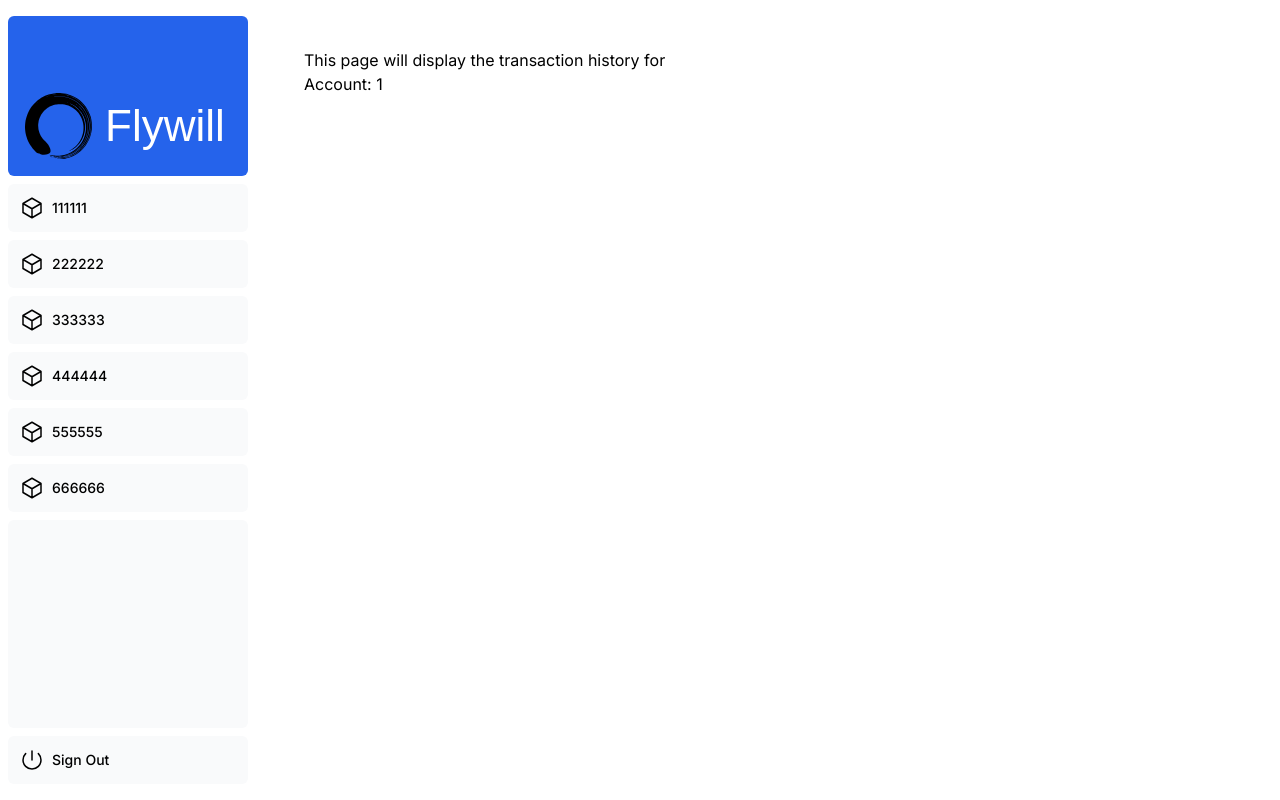
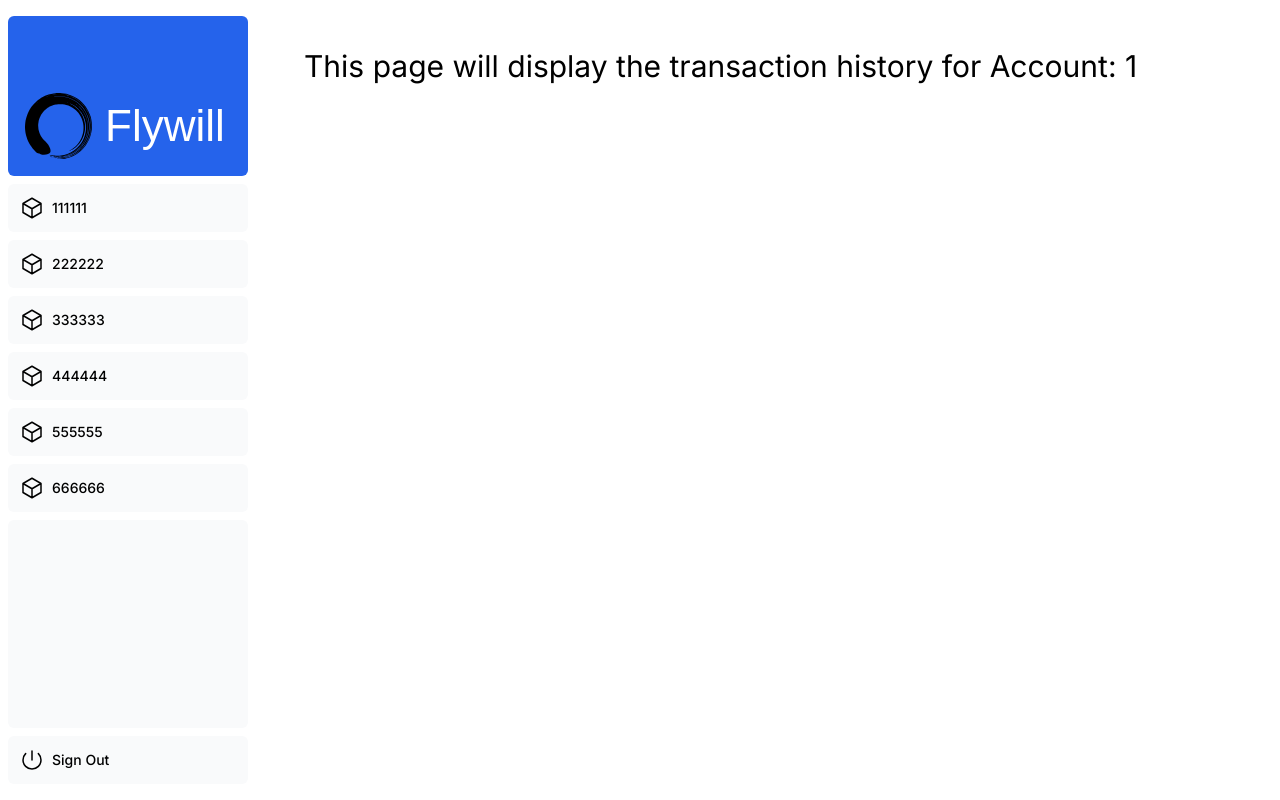
Before and after one commit to chohanbin/flywheel-web-service, a Next.js app: page /dashboard/1 in a window 1280 px wide. Built offline with nearby package versions, Linux system fonts and the light colour scheme; a web font is replaced by a local one.

Commit message:
Enlarge the debug text in the dashboard page

```diff
--- a/app/dashboard/[accountId]/page.tsx
+++ b/app/dashboard/[accountId]/page.tsx
@@ -5,8 +5,10 @@ export default function AccountHistoryPage({
 }) {
   return (
     <>
-      <h1>This page will display the transaction history for</h1>
-      <h1>Account: {params.accountId}</h1>
+      <p className="text-3xl">
+        This page will display the transaction history for Account:{" "}
+        {params.accountId}
+      </p>
     </>
   );
 }
--- a/app/dashboard/page.tsx
+++ b/app/dashboard/page.tsx
@@ -1,3 +1,3 @@
 export default function DashboardPage() {
-  return <h1>This is the dashboard page</h1>;
+  return <p className="text-3xl">This is the dashboard page</p>;
 }
```
